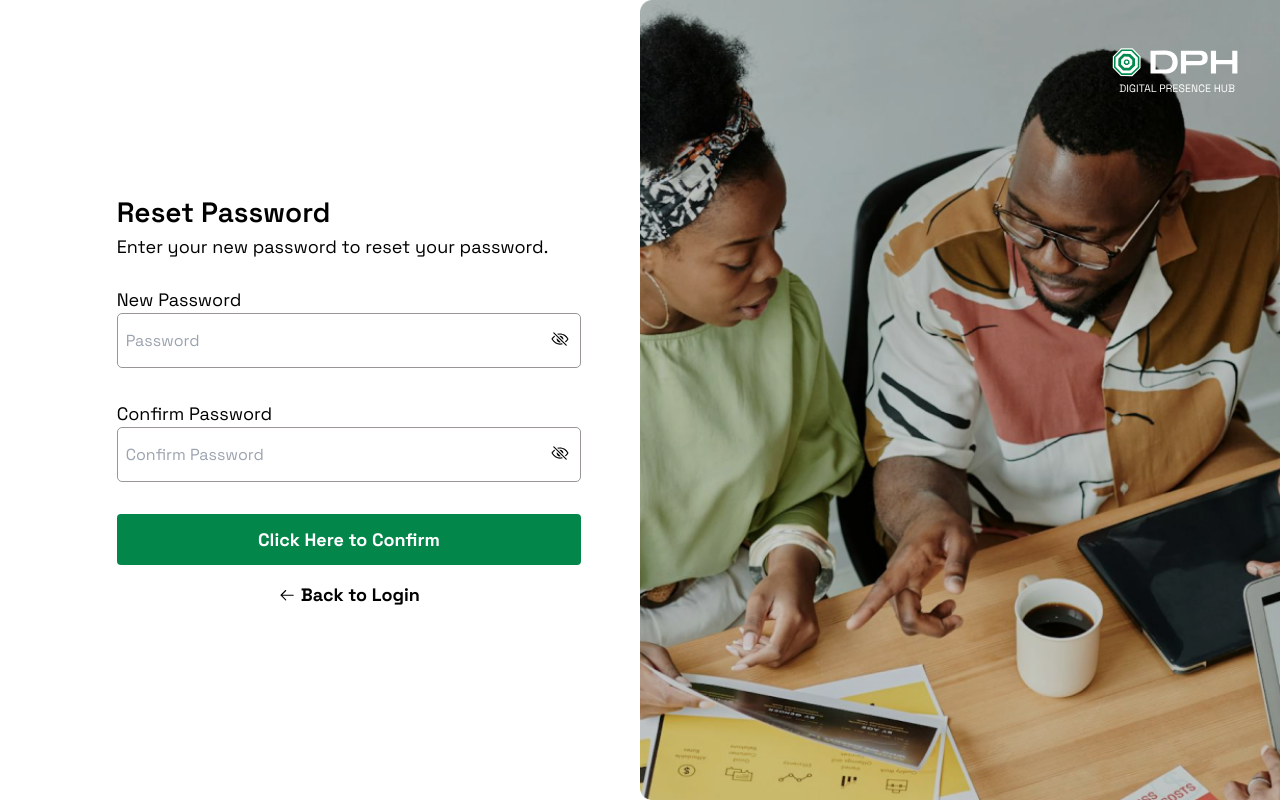
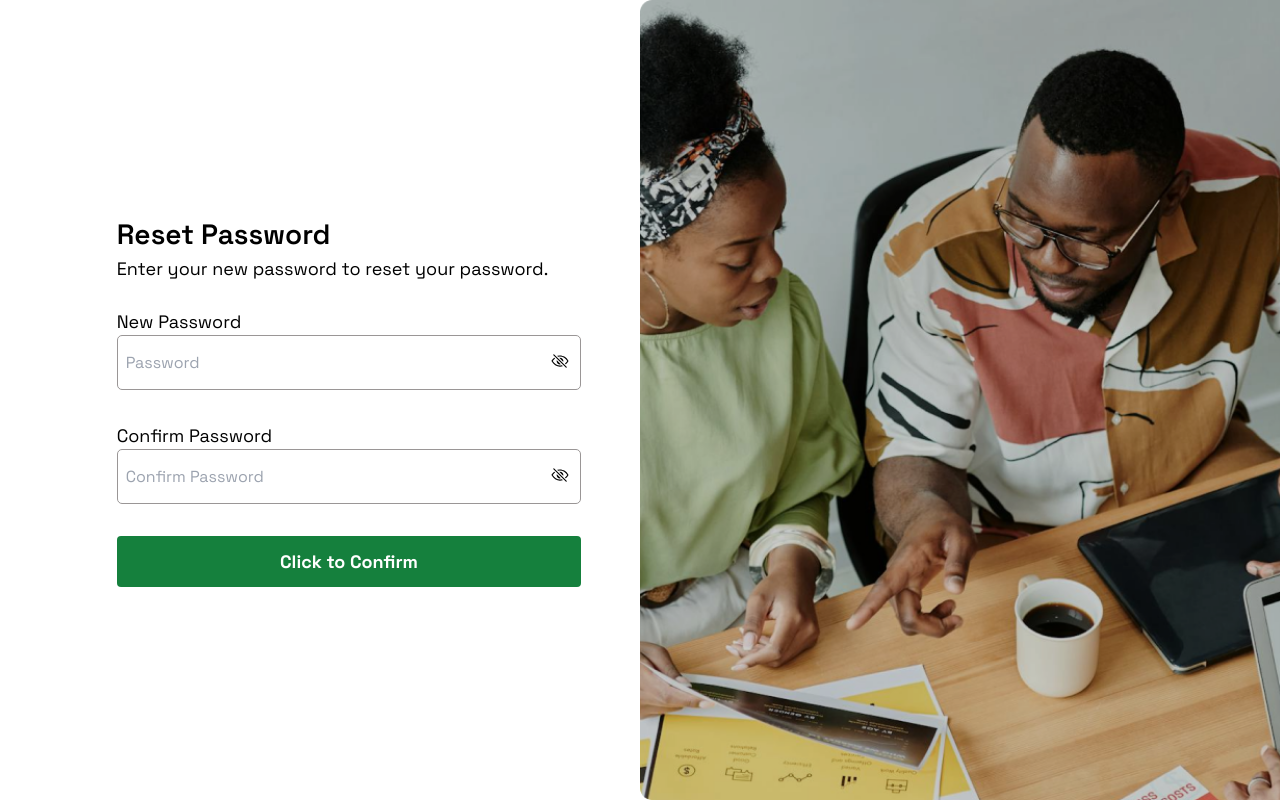
Before and after one commit to braitcode/dph-frontend, a React (Vite) app: page /reset-password/1 in a window 1280 px wide. Built offline with nearby package versions, Linux system fonts and the light colour scheme; a web font is replaced by a local one.

Commit message:
worked on reset

```diff
--- a/src/App.jsx
+++ b/src/App.jsx
@@ -1,20 +1,20 @@
-import { BrowserRouter as Router, Routes, Route } from "react-router-dom";
+// import { BrowserRouter as Router, Routes, Route } from "react-router-dom";
 import "./App.css";
-import Home from "./pages/Home";
-import Services from "./pages/Services";
-import Portfolio from "./pages/Portfolio";
-import Signup from "./pages/Signup";
-import Login from "./pages/Login";
-import Contact from "./pages/Contact";
-import PageNotfound from "./pages/PageNotFound";
-import About from "./pages/About";
-import ScrollToTop from "./components/ScrollToTop";
-import { useAuth } from './components/contexts/Auth';
-import ForgotPassword from "./components/ForgotPassword";
-import CheckEmail from "./components/CheckEmail";
-import toast, { Toaster } from 'react-hot-toast';
+// import Home from "./pages/Home";
+// import Services from "./pages/Services";
+// import Portfolio from "./pages/Portfolio";
+// import Signup from "./pages/Signup";
+// import Login from "./pages/Login";
+// import Contact from "./pages/Contact";
+// import PageNotfound from "./pages/PageNotFound";
+// import About from "./pages/About";
+// import ScrollToTop from "./components/ScrollToTop";
+// import { useAuth } from './components/contexts/Auth';
+// import ForgotPassword from "./components/ForgotPassword";
+// import CheckEmail from "./components/CheckEmail";
+// import toast, { Toaster } from 'react-hot-toast';
 import Reset from "./components/Reset";
-import GoogleAuthCallback from "./components/contexts/OAuthCallback";
+// import GoogleAuthCallback from "./components/contexts/OAuthCallback";
 import LogoutModal from "./components/LogoutModal";
 
 
@@ -22,12 +22,12 @@ import LogoutModal from "./components/LogoutModal";
 
 
 function App() {
-  const { PrivateRoutes, AdminRoutes } = useAuth();
+  // const { PrivateRoutes, AdminRoutes } = useAuth();
 
   return (
     <>
-      <Toaster position="top-center" reverseOrder={false} />
-
+      <Reset />
+      {/* <Toaster position="top-center" reverseOrder={false} />
       <Router>
         <ScrollToTop />
         <Routes>
@@ -44,7 +44,7 @@ function App() {
           <Route path="/reset-password/:token" element={<Reset />} />
           <Route path="/google/callback" element={<GoogleAuthCallback />} />
         </Routes>
-      </Router>
+      </Router> */}
     </>
   );
 }
--- a/src/components/Reset.jsx
+++ b/src/components/Reset.jsx
@@ -16,9 +16,11 @@ const Reset = () => {
     const [modalType, setModalType] = useState('success');
     const [modalTitle, setModalTitle] = useState('');
     const [modalMessage, setModalMessage] = useState('');
+    const [isSubmitting, setIsSubmitting] = useState(false);
+
 
     const { token } = useParams();
-    const navigate = useNavigate();
+    // const navigate = useNavigate();
 
     // const handleSuccess = () => {
     //     setModalType('success');
@@ -65,6 +67,7 @@ const Reset = () => {
         }
 
         try {
+            setIsSubmitting(true);
             const response = await axios.post(`/auth/reset-password/${token}`,
                 { newPassword }, {
                 // headers: {
@@ -79,6 +82,8 @@ const Reset = () => {
             console.error("Error resetting password:", error);
             const errorMessage = error?.response?.data?.message || error.message || "An unknown error occurred";
             toast.error(`Failed to reset password: ${errorMessage}`);
+        } finally {
+            setIsSubmitting(false);
         }
     };
     useEffect(() => {
@@ -152,16 +157,17 @@ const Reset = () => {
                         <br />
                         <button
                             type="submit"
-                            className="bg-[#02864A] w-full text-white font-bold py-3 px-4 rounded xl:text-[18px]"
+                            className={`bg-[#02864A] w-full text-white font-bold py-3 px-4 rounded xl:text-[18px] ${isSubmitting ? 'bg-gray-400 cursor-not-allowed' : 'bg-green-700 hover:bg-green-800'}`}
+                            disabled={isSubmitting}
                         >
-                            Click Here to Confirm
+                            {isSubmitting ? "Please wait..." : "Click to Confirm"}
                         </button>
                     </form>
-                    <Link to="/login">
-                        <button className="w-full text-black font-bold px-4 rounded xl:text-[18px] mt-4">
+                    {/* <Link to="/login">
+                        <button className="w-full text-black font-bold px-4 rounded xl:text-[18px] mt-4 ">
                             <GoArrowLeft className='inline mb-[5px]' /> Back to Login
                         </button>
-                    </Link>
+                    </Link> */}
                 </div>
                 <div className='hidden lg:block'
                     style={{
@@ -171,9 +177,9 @@ const Reset = () => {
                         height: '100vh'
                     }}
                 >
-                    <Link to='/'>
+                    {/* <Link to='/'>
                         <img src={signuplogo} alt="Signup Logo" className='absolute top-[40px] right-[40px]' />
-                    </Link>
+                    </Link> */}
                 </div>
                 {isModalOpen && (
                     <MessageModal
```
